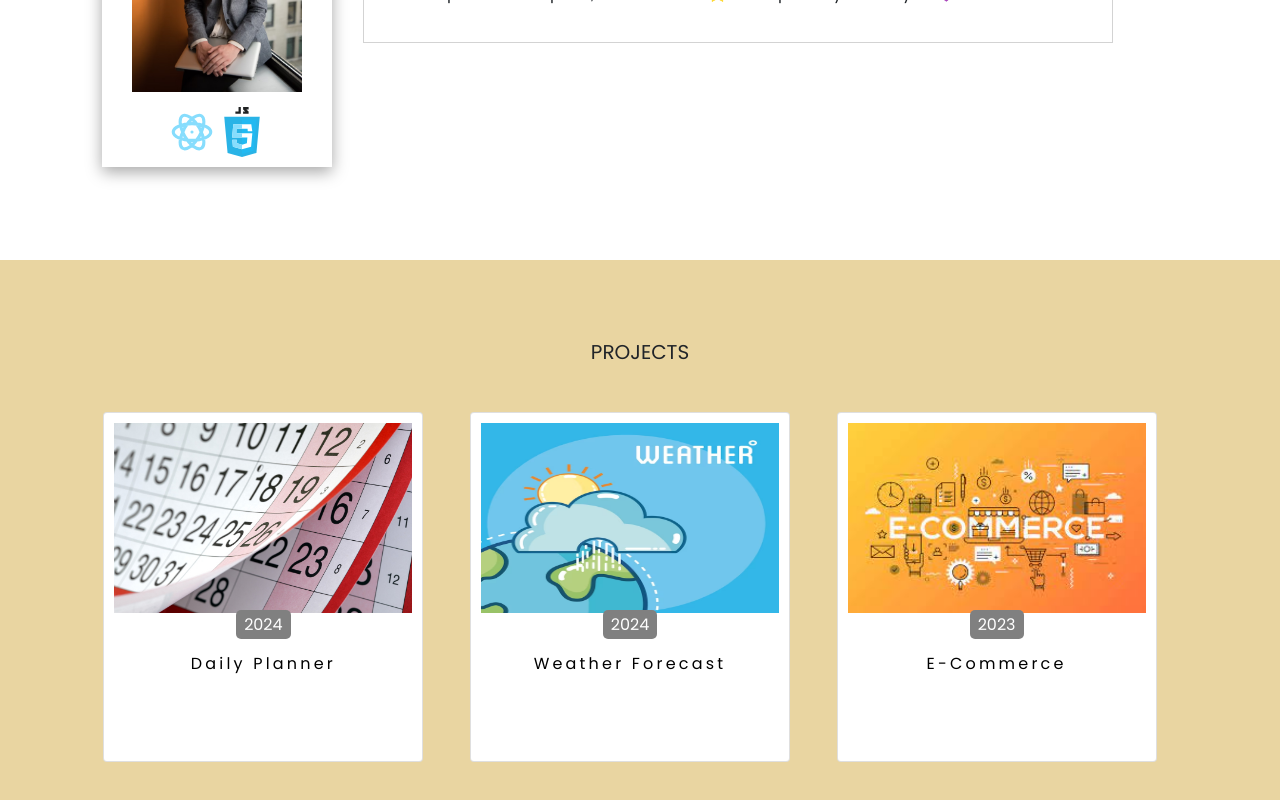
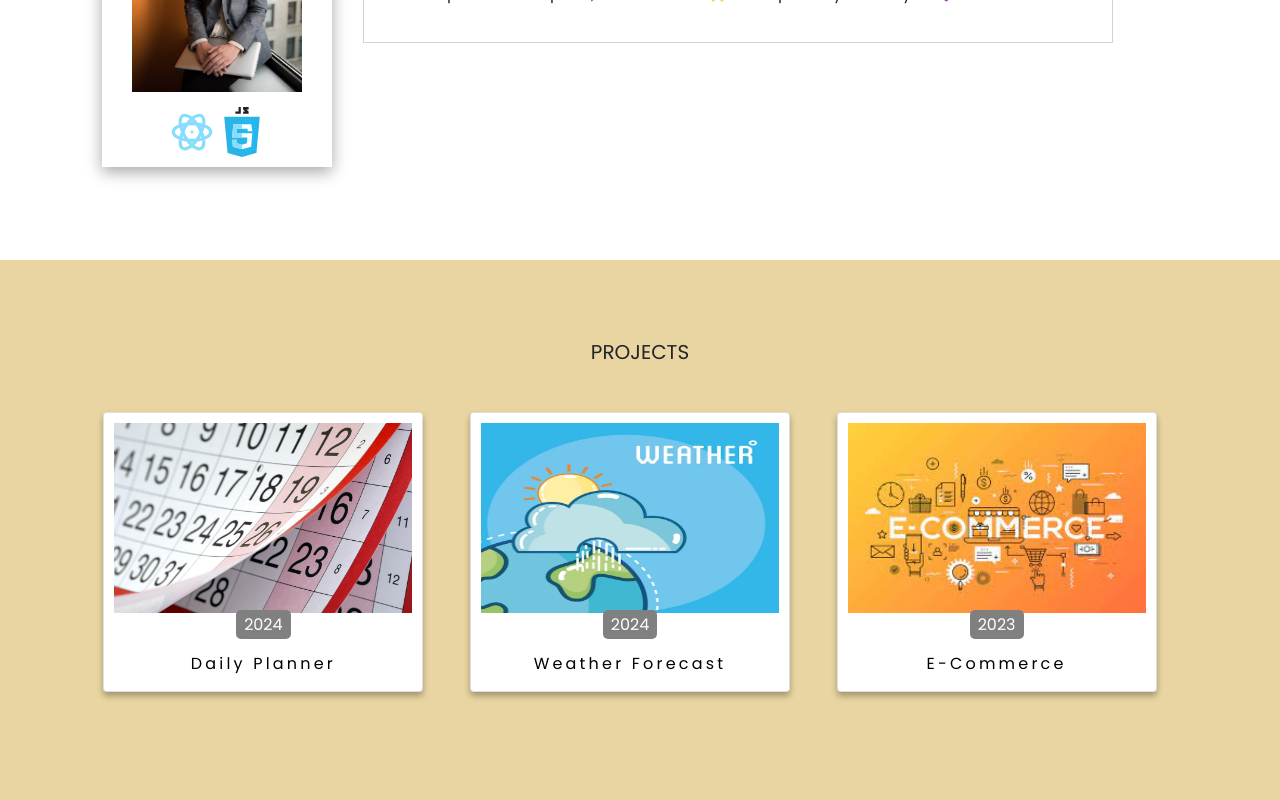
Before and after one commit to ns6296666/portfolio, a React (Vite) app in the folder react-portfolio/: page / in a window 1280 px wide. Shown: the part 1141-1941 px from the top of the page. Built offline with nearby package versions, Linux system fonts and the light colour scheme.

Commit message:
added transition on cards

```diff
--- a/react-portfolio/src/App.css
+++ b/react-portfolio/src/App.css
@@ -172,6 +172,13 @@ position: absolute;
   margin-right: 20px;
  display: flex;
  justify-content: center;
+ box-shadow: 0 4px 6px rgba(0,0,0,.3);
+ transition: all .2s linear;
+}
+.project-card:hover{
+  transform: scale(1.01);
+  z-index: 10;
+  box-shadow: 0 10px 20px rgba(0,0,0,.7);
 }
 .project-card img{
   width: 100%;
--- a/react-portfolio/src/Project.jsx
+++ b/react-portfolio/src/Project.jsx
@@ -10,7 +10,7 @@ export default function Project() {
       <div className="project-cards">
         <div
           className="card project-card"
-          style={{ width: "20rem", height: "350px" }}
+          style={{ width: "20rem", height: "280px" }}
         >
           <Link to="https://ns6296666.github.io/dailyplanner/">
             <img src={planner} className="card-img-top" alt="planner" />
@@ -30,7 +30,7 @@ export default function Project() {
 
         <div
           className="card project-card"
-          style={{ width: "20rem", height: "350px" }}
+          style={{ width: "20rem", height: "280px" }}
         >
           <Link to="https://ns6296666.github.io/WeatherDashboard/">
             <img src={forecast} className="card-img-top" alt="..." />
@@ -47,7 +47,7 @@ export default function Project() {
 
         <div
           className="card project-card"
-          style={{ width: "20rem", height: "350px" }}
+          style={{ width: "20rem", height: "280px" }}
         >
           <Link to="https://www.ssdntech.com/">
             <img src={ssdn} className="card-img-top" alt="..." />
```
